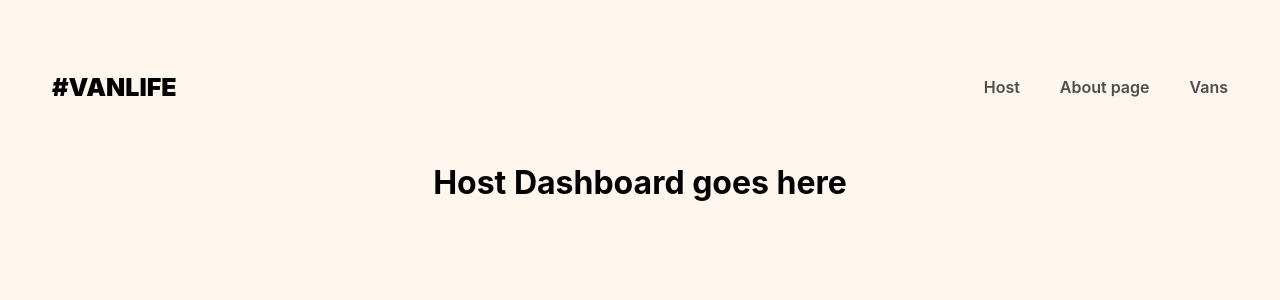
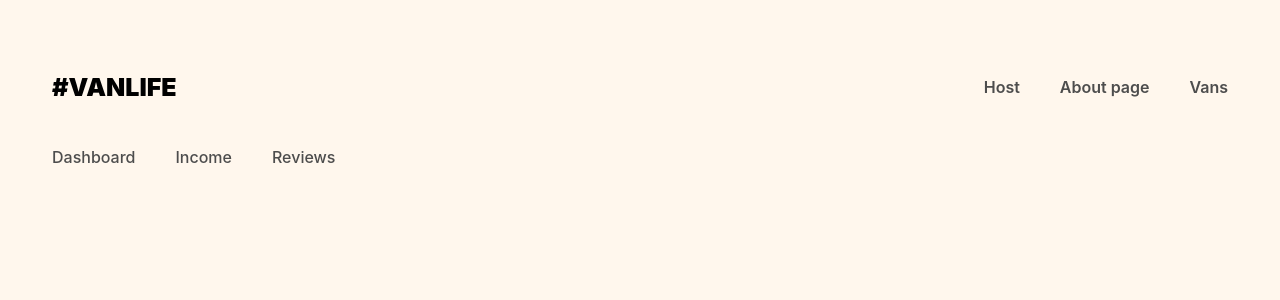
Before and after one commit to Waliyah-O/VanLife, a React (Vite) app: page /host in a window 1280 px wide. Shown: the top 300 px of the page. Built offline with nearby package versions, Linux system fonts and the light colour scheme; what miragejs would draw is missing.

Commit message:
relative paths

```diff
--- a/src/App.jsx
+++ b/src/App.jsx
@@ -3,18 +3,21 @@ import { BrowserRouter, Routes, Route } from "react-router-dom";
 // styles
 import "./App.css";
 
-// components
+// pages
 import AboutPage from "./pages/AboutPage";
 import HomePage from "./pages/HomePage";
 import Vans from "./pages/Vans/Vans";
 import VanDetail from "./pages/Vans/VanDetail";
+import Income from "./pages/Host/Income";
+import Reviews from "./pages/Host/Reviews";
+
+//components
+import Layout from "./components/Layout";
+import HostLayout from "./components/HostLayout";
 
 // server
 import "./server";
-import Layout from "./components/Layout";
 import HostDashboard from "./pages/Host/Dashboard";
-import Income from "./pages/Host/Income";
-import Reviews from "./pages/Host/Reviews";
 
 function App() {
   return (
@@ -26,9 +29,12 @@ function App() {
             <Route path="/about" element={<AboutPage />} />
             <Route path="/vans" element={<Vans />} />
             <Route path="/vans/:id" element={<VanDetail />} />
-            <Route path="/host" element={<HostDashboard />} />
-            <Route path="/host/income" element={<Income />} />
-            <Route path="/host/reviews" element={<Reviews />} />
+
+            <Route path="host" element={<HostLayout />}>
+            <Route path="host" element={<HostDashboard />} />
+              <Route path="income" element={<Income />} />
+              <Route path="reviews" element={<Reviews />} />
+            </Route>
           </Route>
         </Routes>
       </BrowserRouter>
--- /dev/null
+++ b/src/components/HostLayout.jsx
@@ -0,0 +1,16 @@
+import { Link, Outlet } from "react-router-dom";
+
+const HostLayout = () => {
+  return (
+    <>
+      <nav className="host-nav">
+        <Link to="host">Dashboard</Link>
+        <Link to="income">Income</Link>
+        <Link to="reviews">Reviews</Link>
+      </nav>
+      <Outlet />
+    </>
+  );
+};
+
+export default HostLayout;
--- a/src/pages/Host/Dashboard.jsx
+++ b/src/pages/Host/Dashboard.jsx
@@ -1,3 +1,4 @@
+
 const HostDashboard = () => {
   return (
     <>
@@ -6,4 +7,4 @@ const HostDashboard = () => {
   );
 };
 
-export default HostDashboard
+export default HostDashboard;
```
